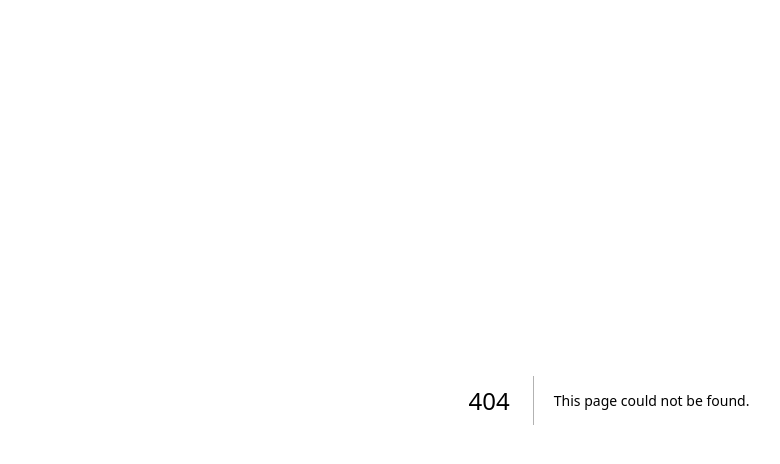
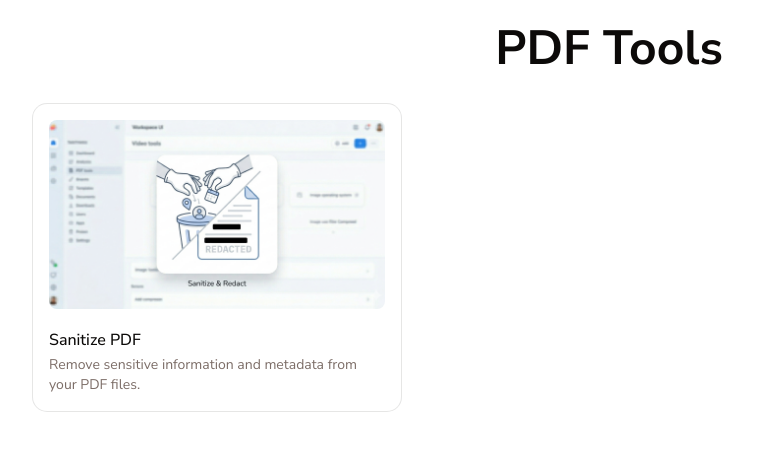
Before and after one commit to Huzaifa-Yaqoob/edge_flow, a Next.js app in the folder apps/web/: page /pdf-tools in a window 1280 px wide. Before the commit this address had no page. Shown: the top 464 px of the page, without its empty margins (31-811 px from the left). Built offline with nearby package versions, Linux system fonts and the light colour scheme.

Commit message:
fixes card style and created page for pdf tool

```diff
--- /dev/null
+++ b/apps/web/app/pdf-tools/page.tsx
@@ -0,0 +1,30 @@
+import { SubToolCard } from "../../components/SubToolCard";
+import sanitize_pdf_tool from "../../assets/tools/sanitize_pdf_tool.png";
+
+const pdfSubTools = [
+  {
+    heading: "Sanitize PDF",
+    description: "Remove sensitive information and metadata from your PDF files.",
+    image: sanitize_pdf_tool,
+    link: "/pdf-tools/sanitize",
+  },
+];
+
+export default function PdfToolsPage() {
+  return (
+    <div className="flex flex-col items-center p-6">
+      <h1 className="text-5xl font-bold mb-8">PDF Tools</h1>
+      <div className="grid grid-cols-1 md:grid-cols-2 lg:grid-cols-3 gap-6 w-full max-w-6xl">
+        {pdfSubTools.map((tool) => (
+          <SubToolCard
+            key={tool.heading}
+            heading={tool.heading}
+            description={tool.description}
+            image={tool.image}
+            link={tool.link}
+          />
+        ))}
+      </div>
+    </div>
+  );
+}
--- /dev/null
+++ b/apps/web/components/SubToolCard.tsx
@@ -0,0 +1,33 @@
+import Link from "next/link";
+import Image from "next/image";
+import { Card, CardHeader, CardTitle, CardDescription } from "@workspace/ui/components/card";
+import { cn } from "@workspace/ui/lib/utils";
+
+interface SubToolCardProps {
+  className?: string;
+  image: any; // Next.js Image src type
+  heading: string;
+  description: string;
+  link: string;
+}
+
+export function SubToolCard({ className, image, heading, description, link }: SubToolCardProps) {
+  return (
+    <Link href={link} className={cn("w-full", className)}>
+      <Card className="w-full h-full flex flex-col">
+        <CardHeader className="flex-grow">
+          <div className="relative w-full aspect-video mb-4"> {/* Added aspect-video for responsive height */}
+            <Image
+              src={image}
+              alt={heading}
+              fill // Fill the parent div
+              className="rounded-md object-cover" // Cover the area, maintaining aspect ratio
+            />
+          </div>
+          <CardTitle>{heading}</CardTitle>
+          <CardDescription>{description}</CardDescription>
+        </CardHeader>
+      </Card>
+    </Link>
+  );
+}
--- a/apps/web/components/ToolCards.tsx
+++ b/apps/web/components/ToolCards.tsx
@@ -1,10 +1,16 @@
-import Link from "next/link";
-import Image from "next/image";
-import { Card, CardHeader, CardTitle, CardDescription, CardContent } from "@workspace/ui/components/card";
+import Link from "next/link"
+import Image from "next/image"
+import {
+  Card,
+  CardHeader,
+  CardTitle,
+  CardDescription,
+  CardContent,
+} from "@workspace/ui/components/card"
 
-import main_img_tool from "../assets/tools/main_img_tool.png";
-import main_pdf_tool from "../assets/tools/main_pdf_tool.png";
-import main_vid_tool from "../assets/tools/main_vid_tool.png";
+import main_img_tool from "../assets/tools/main_img_tool.png"
+import main_pdf_tool from "../assets/tools/main_pdf_tool.png"
+import main_vid_tool from "../assets/tools/main_vid_tool.png"
 
 const toolData = [
   {
@@ -25,22 +31,23 @@ const toolData = [
     imageSrc: main_vid_tool,
     link: "/video-tools",
   },
-];
+]
 
 export function ToolCards() {
   return (
-    <div className="mt-8 grid grid-cols-1 gap-4 md:grid-cols-3 w-full max-w-5xl">
+    <div className="mt-8 grid w-full max-w-5xl grid-cols-1 gap-4 md:grid-cols-3">
       {toolData.map((tool) => (
         <Link href={tool.link} key={tool.title} className="w-full">
-          <Card className="w-full h-full flex flex-col">
+          <Card className="flex h-full w-full flex-col">
             <CardHeader className="flex-grow">
-              <Image
-                src={tool.imageSrc}
-                alt={tool.title}
-                width={300}
-                height={200}
-                className="rounded-md object-cover mb-4"
-              />
+              <div className="relative w-full aspect-video mb-4"> {/* Added aspect-video for responsive height */}
+                <Image
+                  src={tool.imageSrc}
+                  alt={tool.title}
+                  fill // Fill the parent div
+                  className="rounded-md object-cover" // Cover the area, maintaining aspect ratio
+                />
+              </div>
               <CardTitle>{tool.title}</CardTitle>
               <CardDescription>{tool.description}</CardDescription>
             </CardHeader>
@@ -48,5 +55,5 @@ export function ToolCards() {
         </Link>
       ))}
     </div>
-  );
+  )
 }
```
Also changed, not shown: apps/web/assets/tools/sanitize_pdf_tool.png (added).
